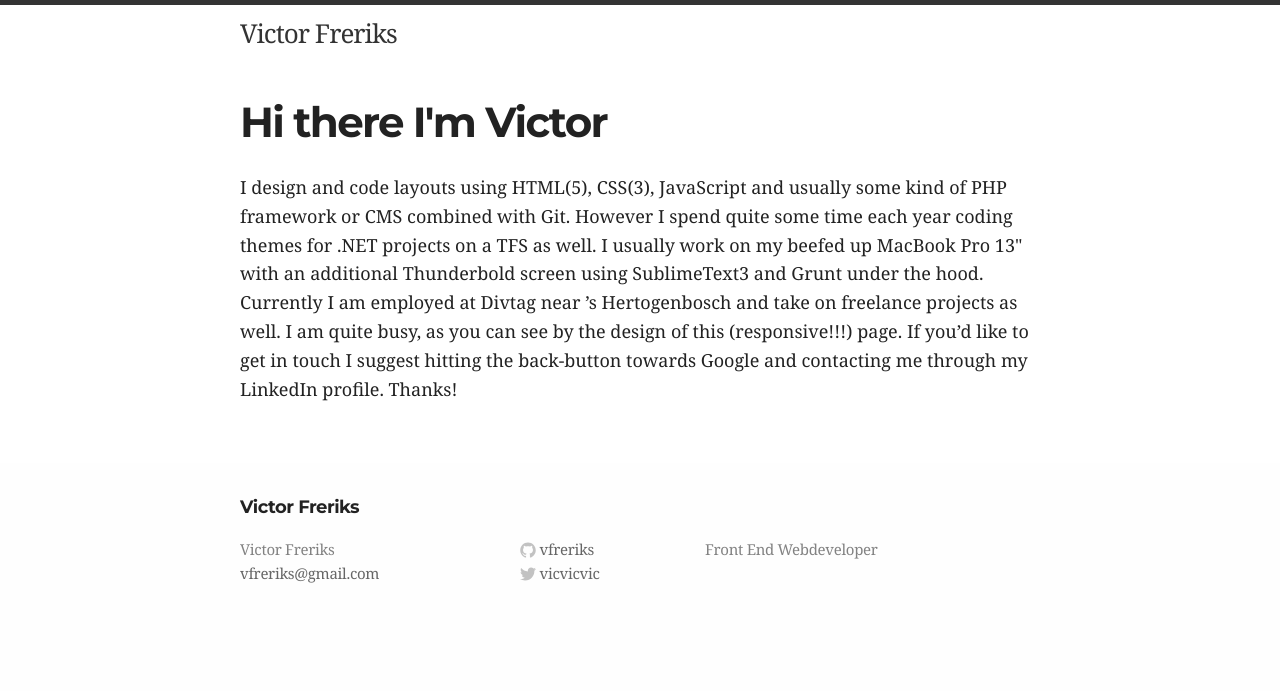
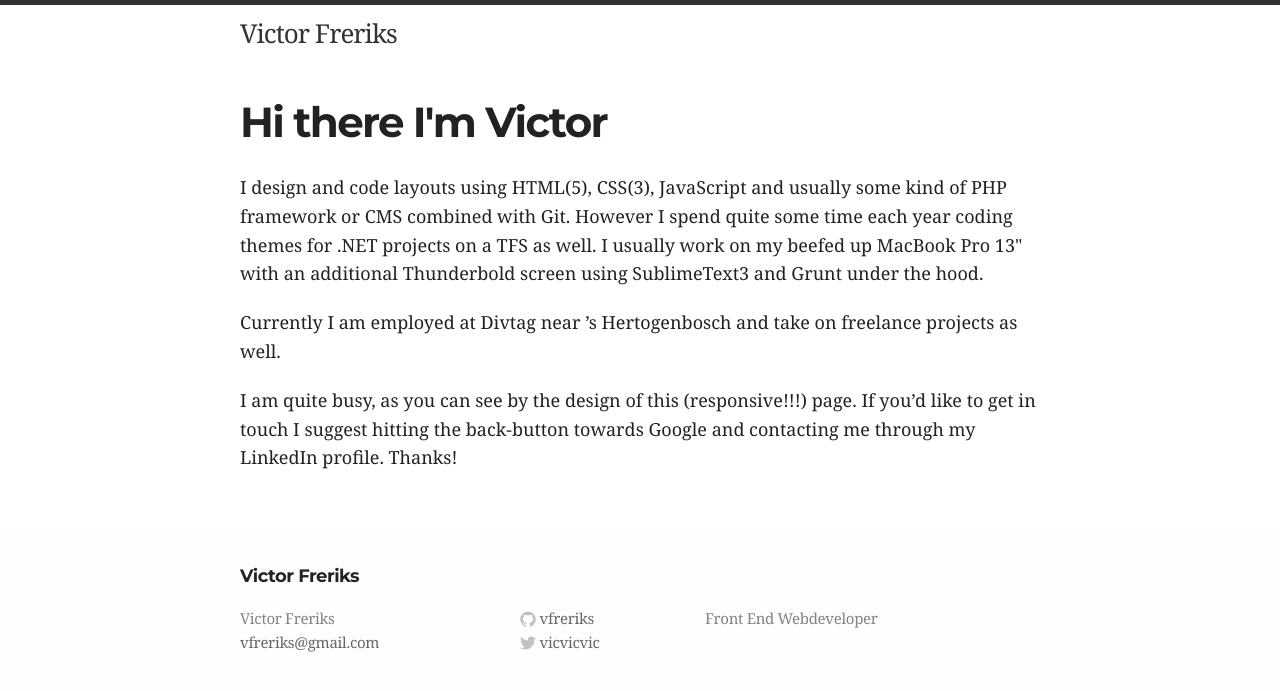
Before and after one commit to vfreriks/vfreriks.github.io, a Jekyll site: the page built from index.html, in a window 1280 px wide. Shown: the top 691 px of the page. Built offline with Jekyll 4.4.1, drawn with Linux system fonts in a browser that asks for light colours.

Commit message:
paragraphs

```diff
--- a/index.html
+++ b/index.html
@@ -3,8 +3,8 @@ layout: page
 title: Hi there I'm Victor
 ---
 
-I design and code layouts using HTML(5), CSS(3), JavaScript and usually some kind of PHP framework or CMS combined with Git. However I spend quite some time each year coding themes for .NET projects on a TFS as well. I usually work on my beefed up MacBook Pro 13" with an additional Thunderbold screen using SublimeText3 and Grunt under the hood.
+<p>I design and code layouts using HTML(5), CSS(3), JavaScript and usually some kind of PHP framework or CMS combined with Git. However I spend quite some time each year coding themes for .NET projects on a TFS as well. I usually work on my beefed up MacBook Pro 13" with an additional Thunderbold screen using SublimeText3 and Grunt under the hood.</p>
 
-Currently I am employed at Divtag near ’s Hertogenbosch and take on freelance projects as well.
+<p>Currently I am employed at Divtag near ’s Hertogenbosch and take on freelance projects as well.</p>
 
-I am quite busy, as you can see by the design of this (responsive!!!) page. If you’d like to get in touch I suggest hitting the back-button towards Google and contacting me through my LinkedIn profile. Thanks!
+<p>I am quite busy, as you can see by the design of this (responsive!!!) page. If you’d like to get in touch I suggest hitting the back-button towards Google and contacting me through my LinkedIn profile. Thanks!</p>
```
